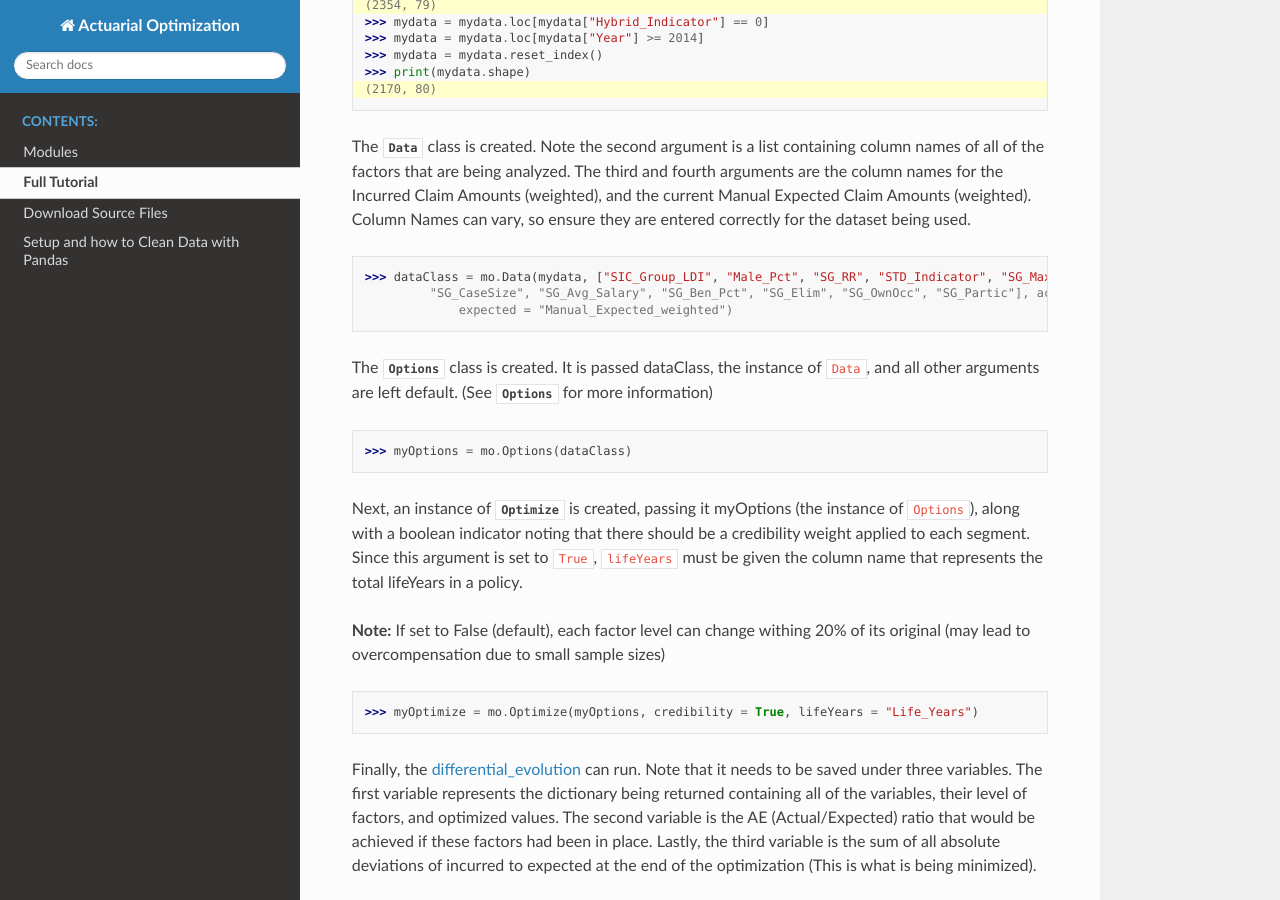
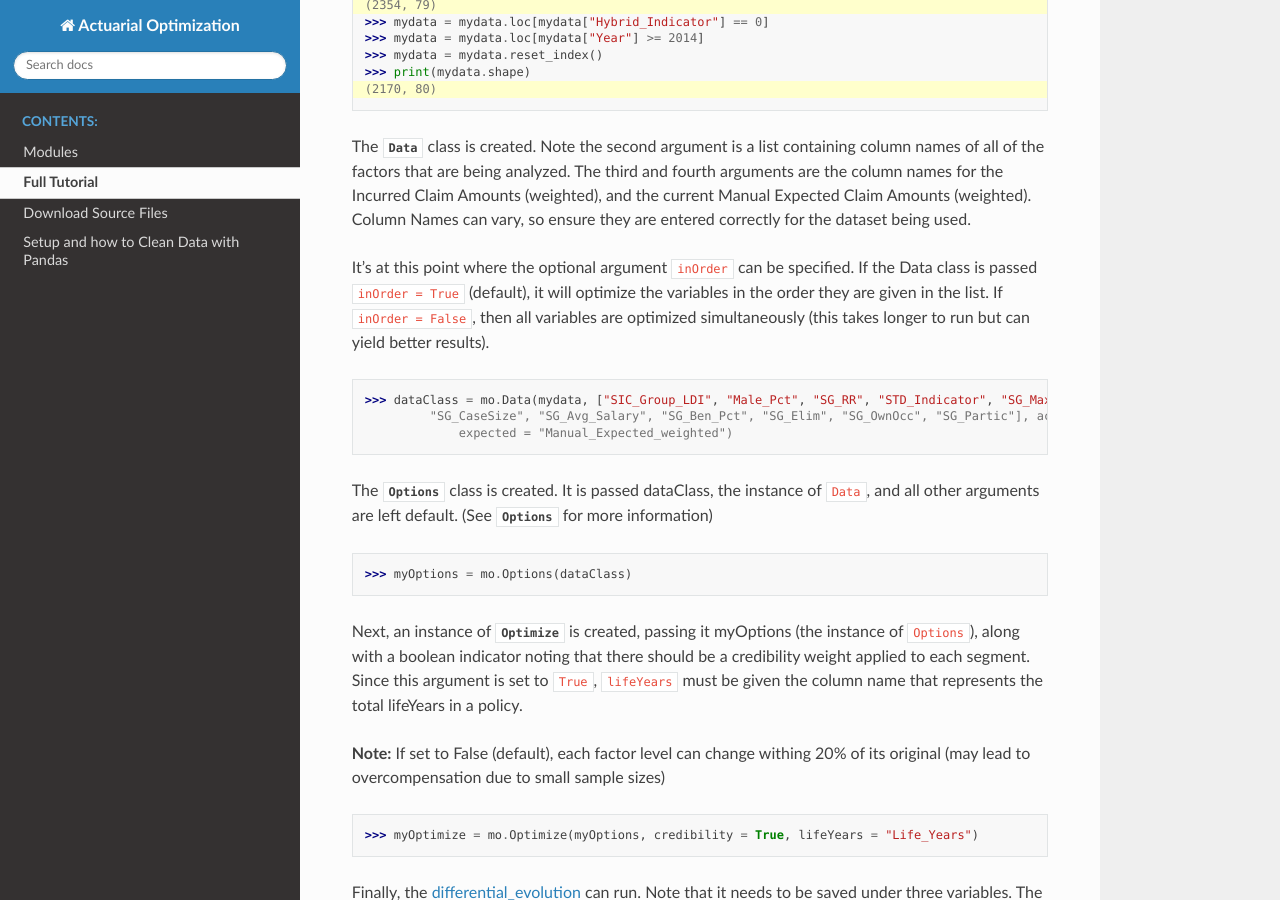
Before and after one commit to paulfryy/Actuarial_Optimization, a Sphinx documentation site: the page built from docs/source/Tutorial.rst, in a window 1280 px wide and 900 px high, scrolled down 857 px. Built offline with Sphinx 7.4.7 and the Read the Docs theme 2.0.0, drawn with Linux system fonts in a browser that asks for light colours.

Commit message:
Update Tutorial.rst

```diff
--- a/docs/source/Tutorial.rst
+++ b/docs/source/Tutorial.rst
@@ -52,6 +52,8 @@ The :class:`~ManualOptimizationAE.Data` class is created. Note the second argume
 The third and fourth arguments are the column names for the Incurred Claim Amounts (weighted), and the current Manual Expected Claim Amounts (weighted).
 Column Names can vary, so ensure they are entered correctly for the dataset being used.
 
+It's at this point where the optional argument ``inOrder`` can be specified. If the Data class is passed ``inOrder = True`` (default), it will optimize the variables in the order they are given in the list. If ``inOrder = False``, then all variables are optimized simultaneously (this takes longer to run but can yield better results).
+
 .. code-block:: python
 
        >>> dataClass = mo.Data(mydata, ["SIC_Group_LDI", "Male_Pct", "SG_RR", "STD_Indicator", "SG_Max_Ben", "SG_Blue_Pct",
```
